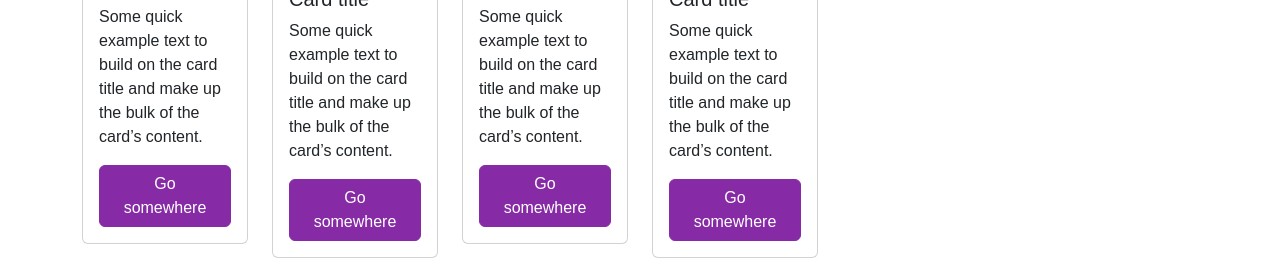
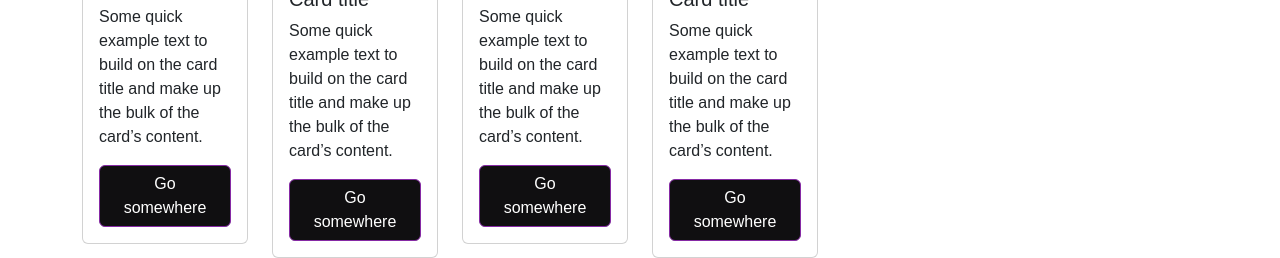
Before and after one commit to zhupajkostandina-jpg/WebProject, a plain HTML site: page index.html in a window 1280 px wide. Shown: the part 1225-1483 px from the top of the page. Drawn offline with nearby package versions, Linux system fonts and the light colour scheme.

Commit message:
change color

```diff
--- a/css/style.css
+++ b/css/style.css
@@ -14,7 +14,7 @@ body{
     font-family: Arial, Helvetica, sans-serif;
 }
 .btn-primary, .btn-primary:focus, .btn-primary:active{
-    background-color:  rgb(134, 42, 165);
+    background-color:  rgb(16, 15, 17);
     border-color: rgb(134, 42, 165);
 }
 .btn-primary:hover{
```
